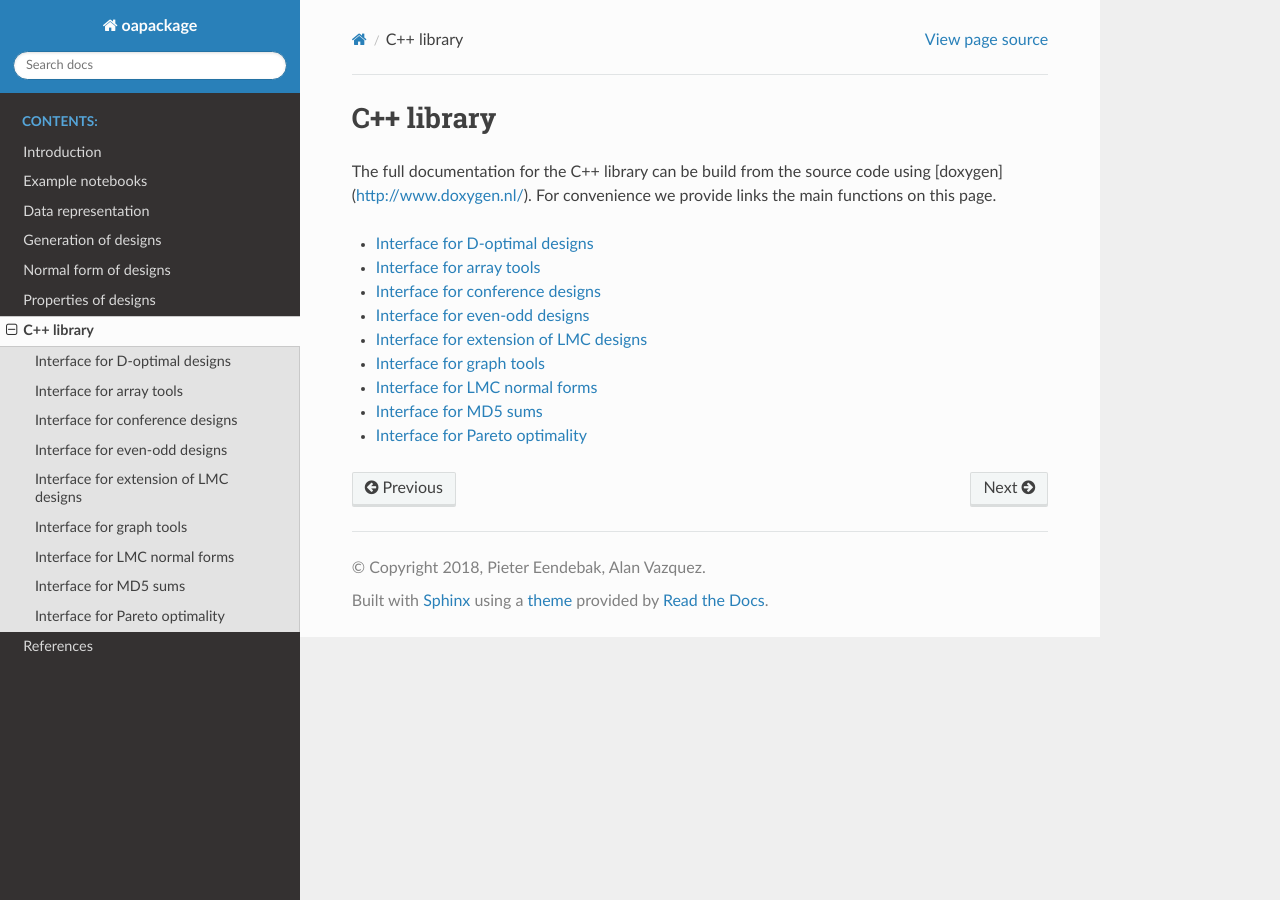
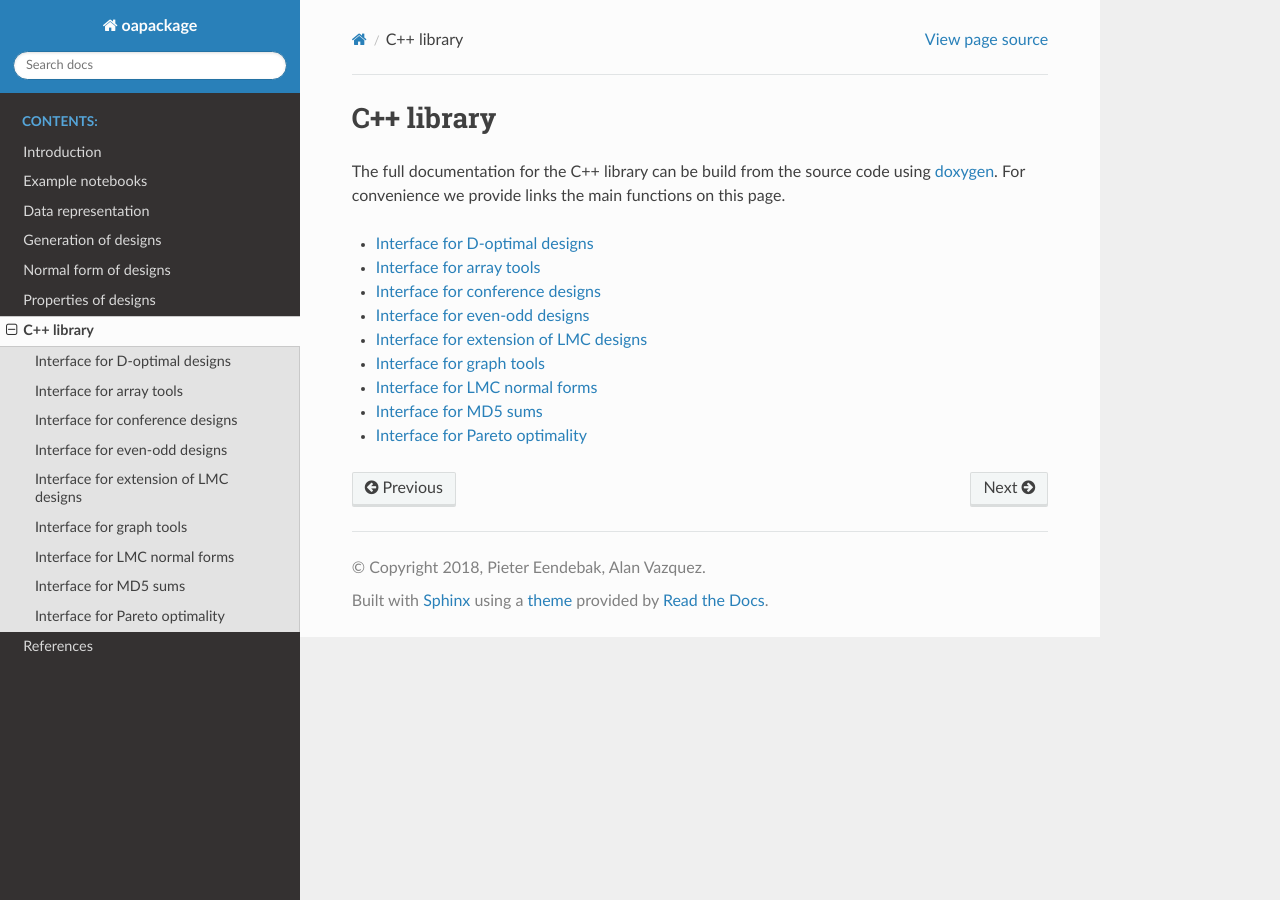
Before and after one commit to eendebakpt/oapackage, a Sphinx documentation site: the page built from docs/cpplib.rst, in a window 1280 px wide. Built offline with Sphinx 7.4.7 and the Read the Docs theme 2.0.0, drawn with Linux system fonts in a browser that asks for light colours.

Commit message:
fix link formatting

```diff
--- a/docs/cpplib.rst
+++ b/docs/cpplib.rst
@@ -2,7 +2,8 @@ C++ library
 ===========
 
 
-The full documentation for the C++ library can be build from the source code using [doxygen](http://www.doxygen.nl/).
+The full documentation for the C++ library can be build from the source code
+using `doxygen <http://www.doxygen.nl/>`_.
 For convenience we provide links the main functions on this page.
 
 .. toctree::
```
